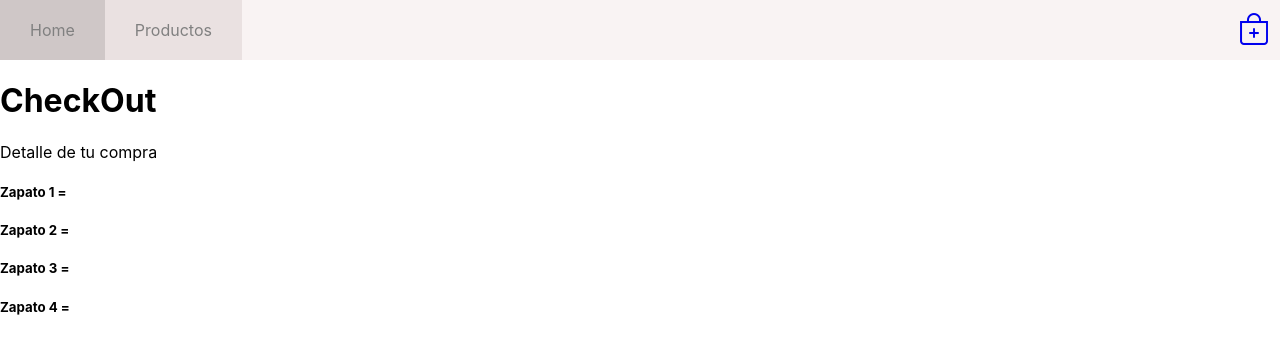
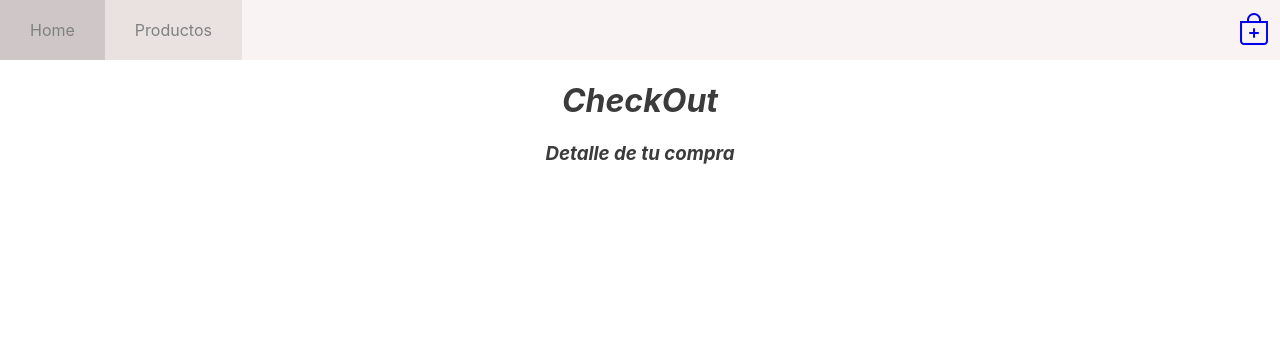
Before and after one commit to Bell-luna/sabini-luna, a React (Create React App) app: page /carrito in a window 1280 px wide. Shown: the top 354 px of the page. Built offline with nearby package versions, Linux system fonts and the light colour scheme.

Commit message:
cambios2

```diff
--- a/src/components/Brief.js
+++ b/src/components/Brief.js
@@ -7,11 +7,11 @@ const Brief = () => {
   const cantidadProducto4 = localStorage.getItem("4");
 
   return (
-    <div>
-      <h5>Zapato 1 = {cantidadProducto1}</h5>
-      <h5>Zapato 2 = {cantidadProducto2}</h5>
-      <h5>Zapato 3 = {cantidadProducto3}</h5>
-      <h5>Zapato 4 = {cantidadProducto4}</h5>
+    <div className="caja">
+      {cantidadProducto1 > 0 && <h4>Zapato y corbata = {cantidadProducto1}</h4>}
+      {cantidadProducto2 > 0 && <h4>Acordonados = {cantidadProducto2}</h4>}
+      {cantidadProducto3 > 0 && <h4>Zapato y cinto = {cantidadProducto3}</h4>}
+      {cantidadProducto4 > 0 && <h4>Diseños unicos = {cantidadProducto4}</h4>}
     </div>
   );
 };
--- a/src/components/CheckOut.js
+++ b/src/components/CheckOut.js
@@ -13,9 +13,9 @@ const CheckOut = () => {
   console.log("producto 4 => cantidad:", cantidadProducto4);
 
   return (
-    <div>
+    <div className="title">
       <h1>CheckOut</h1>
-      <p>Detalle de tu compra</p>
+      <h3>Detalle de tu compra</h3>
 
       <Brief />
     </div>
--- a/src/components/Home.js
+++ b/src/components/Home.js
@@ -3,9 +3,8 @@ import inicio from "../assets/img/inicio.jpg";
 
 const Home = () => {
   return (
-    <div>
+    <div className="home">
       <h1 className="title">Hola estas en el home</h1>
-      <img src={inicio} />
     </div>
   );
 };
--- a/src/components/ItemQuantitySelector.js
+++ b/src/components/ItemQuantitySelector.js
@@ -3,24 +3,34 @@ import AddItemButton from "./AddItemButton";
 
 const ItemQuantitySelector = ({ productId }) => {
   const [cantidad, setCantidad] = useState(0);
+  const [save, setSave] = useState(false);
 
   console.log({ productId, cantidad });
 
   const handleOnClick = () => {
     console.log("Agregar al carrito ", cantidad);
+    if (cantidad >= 0) {
       localStorage.setItem(productId, cantidad);
+      setSave(true);
+    }
   };
 
   return (
     <div>
+      {!save ? (
+        <>
           <div>Cantidad</div>
-
           <input
+            min="0"
             type="number"
             placeholder="0"
             onChange={(e) => setCantidad(e.target.value)}
           />
-      <AddItemButton onClick={() => handleOnClick()} />
+          <AddItemButton onClick={() => handleOnClick()} />{" "}
+        </>
+      ) : (
+        "Agregado al carrito"
+      )}
     </div>
   );
 };
--- a/src/index.css
+++ b/src/index.css
@@ -72,7 +72,29 @@ align-items: center;
 }
 
 .title {
-  font-size: medium;
-text-align: center;
-color: gray;
+  font-style:oblique;
+  text-align: center;
+  color: rgb(60, 59, 59);
 }
+
+.caja {
+  font-family: sans-serif;
+  font-size: 18px;
+  font-weight: 400;
+  color: #ffffff;
+  background:#d4c7cc;
+  display: flex;
+  flex-direction: column;
+  align-items: center;
+  margin: 0 auto;
+  max-width: 50vw;
+
+}
+
+.home{
+  background-image: url(assets/img/inicio.jpg);
+  height: 90vh;
+}
+.home h1 {
+  color: white;
+}
```
Lines whose indentation alone changed are shown as unchanged.
